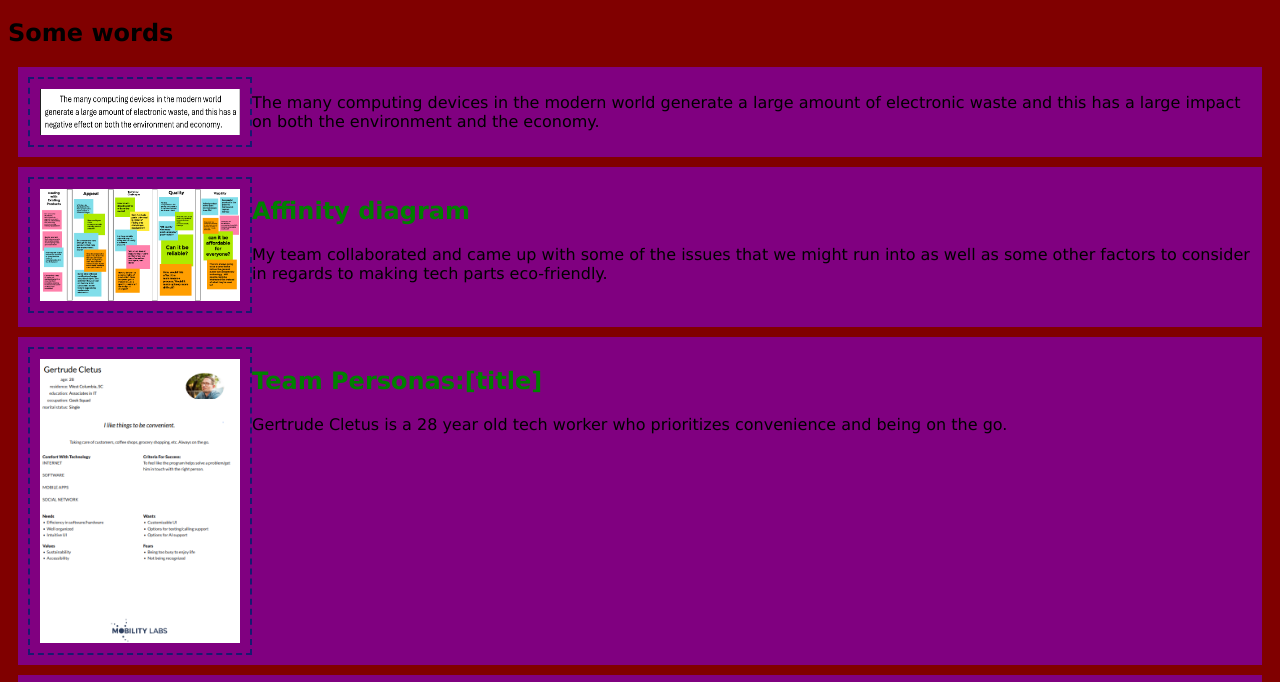
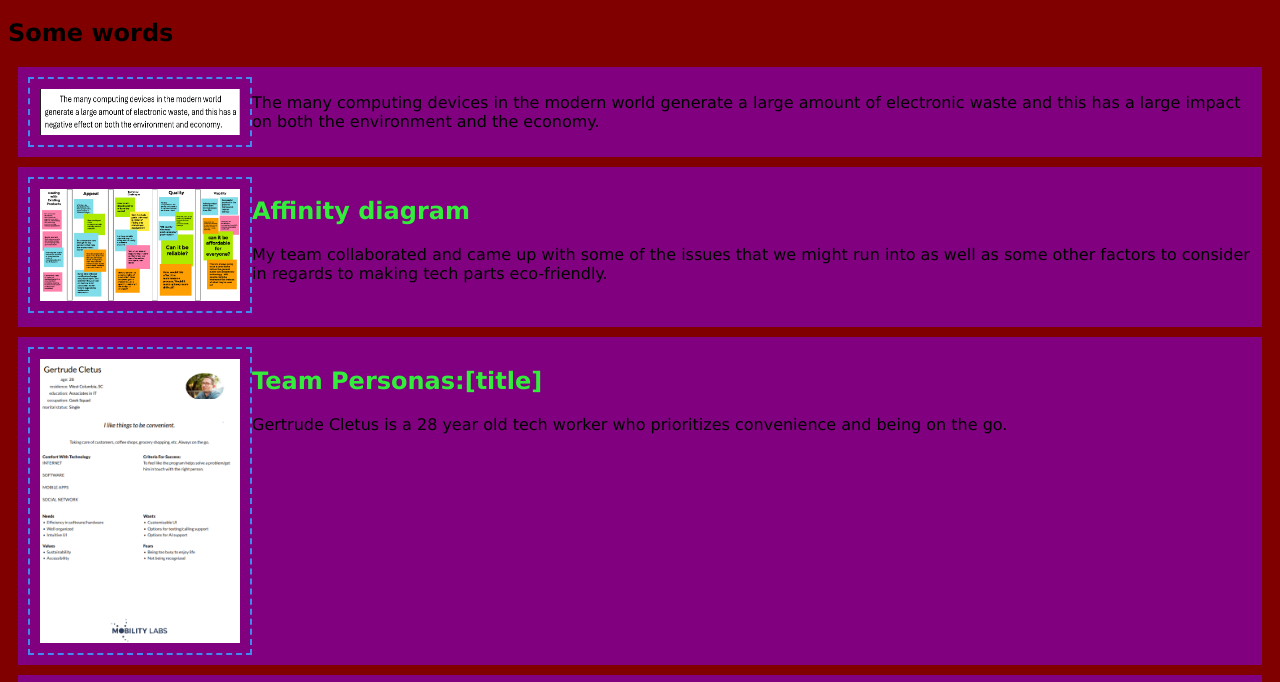
Before and after one commit to KlinxGT/KlinxGT.github.io, a plain HTML site: page index.html in a window 1280 px wide. Shown: the part 62-744 px from the top of the page. Drawn offline with Linux system fonts and the light colour scheme.

Commit message:
Add files via upload

```diff
--- a/styles.css
+++ b/styles.css
@@ -24,10 +24,10 @@ padding: 10px;
 
 a{
     text-decoration: none;
-    color:green;
+    color:#32ED3A;
 }
 
 .assignment img{
     padding: 10px;
-    border: 2px dashed midnightblue;
+    border: 2px dashed #408AF0;
 }
```
